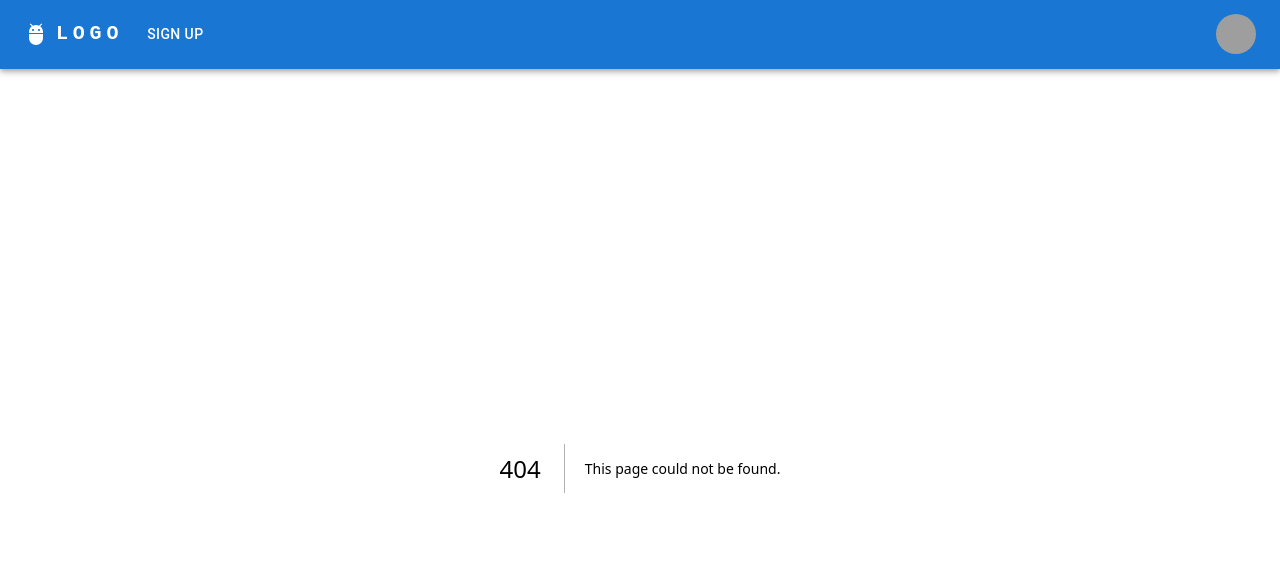
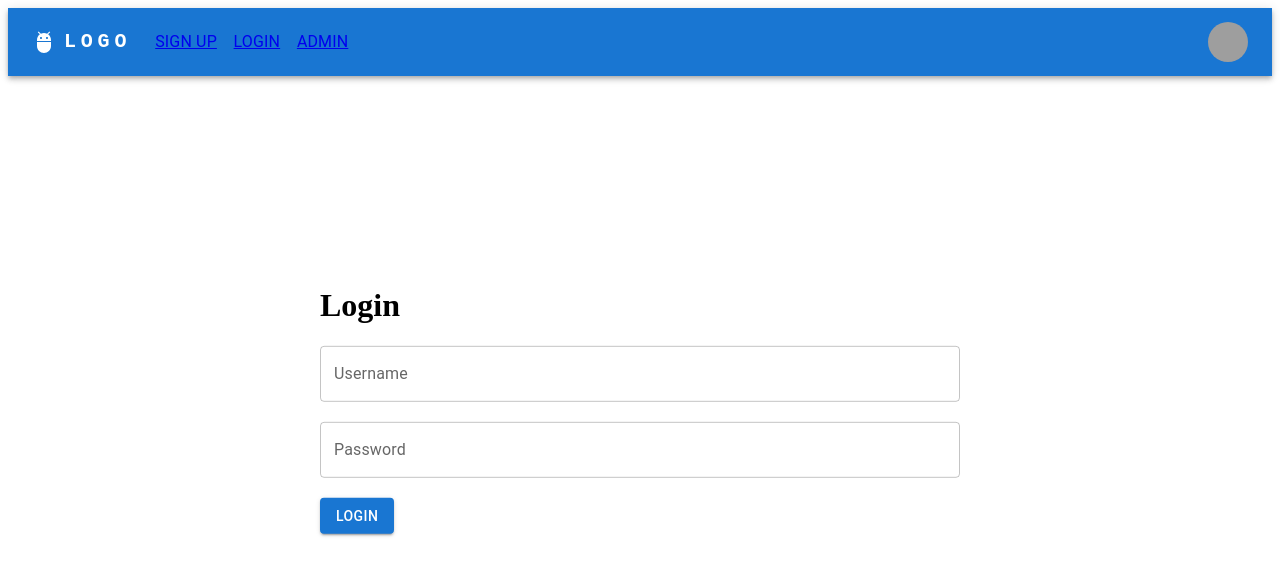
Before and after one commit to simonteoh/nextjs-frontend, a Next.js app: page /login in a window 1280 px wide. Before the commit this address had no page. Shown: the top 576 px of the page. Built offline with nearby package versions, Linux system fonts and the light colour scheme; grey boxes are pictures that could not be loaded.

Commit message:
#1 login api

```diff
--- a/components/Navbar.tsx
+++ b/components/Navbar.tsx
@@ -14,7 +14,7 @@ import MenuItem from '@mui/material/MenuItem';
 import AdbIcon from '@mui/icons-material/Adb';
 import Link from 'next/link';
 
-const pages = ['Sign Up'];
+const pages = [{name: 'Sign Up', url: 'signup'},{name: 'Login', url: 'login'}, {name: 'Admin', url: 'admin'}];
 const settings = ['Profile', 'Account', 'Dashboard', 'Logout'];
 
 function Navbar() {
@@ -89,8 +89,8 @@ function Navbar() {
               }}
             >
               {pages.map((page) => (
-                <MenuItem key={page} onClick={handleCloseNavMenu}>
-                  <Link href="/signup"><Typography textAlign="center">{page}</Typography></Link>
+                <MenuItem key={page.name} onClick={handleCloseNavMenu}>
+                  <Link href={page.url}><Typography textAlign="center">{page.url}</Typography></Link>
                 </MenuItem>
               ))}
             </Menu>
@@ -117,11 +117,11 @@ function Navbar() {
           <Box sx={{ flexGrow: 1, display: { xs: 'none', md: 'flex' } }}>
             {pages.map((page) => (
               <Button
-                key={page}
+                key={page.name}
                 onClick={handleCloseNavMenu}
                 sx={{ my: 2, color: 'white', display: 'block' }}
               >
-                {page}
+                <Link href={page.url}><Typography textAlign="center">{page.name}</Typography></Link>
               </Button>
             ))}
           </Box>
--- a/pages/api/hello.ts
+++ /dev/null
@@ -1,13 +0,0 @@
-// Next.js API route support: https://nextjs.org/docs/api-routes/introduction
-import type { NextApiRequest, NextApiResponse } from 'next'
-
-type Data = {
-  name: string
-}
-
-export default function handler(
-  req: NextApiRequest,
-  res: NextApiResponse<Data>
-) {
-  res.status(200).json({ name: 'John Doe' })
-}
--- /dev/null
+++ b/pages/login/index.tsx
@@ -0,0 +1,51 @@
+import { Button, TextField } from '@mui/material';
+import axios from 'axios';
+import React, { useRef } from 'react';
+import { toast, ToastContainer } from 'react-toastify';
+import "react-toastify/dist/ReactToastify.css";
+import styles from '../../styles/Signup.module.css';
+import { useRouter } from 'next/router';
+
+
+function Login() {
+    const router = useRouter();
+    const inputForm = useRef<HTMLFormElement>(null);
+    const handleSubmit = async(event: React.FormEvent) => {
+        event.preventDefault()
+        try {
+            const response = await toast.promise(
+                axios.post("http://localhost:5000/auth/login",{
+                    username:inputForm.current?.username.value,
+                    password:inputForm.current?.password.value}),
+                {
+                  pending: "Logging in",
+                  success: 'Welcome!',
+                  error: 'Something went wrong'
+                },{
+                    position: toast.POSITION.TOP_RIGHT
+                }
+            ).then(function(){
+                router.push('/')
+            });
+        } catch (error) {
+
+        }
+
+      };
+
+    return (
+        <React.Fragment>
+            <ToastContainer />
+        <div className={styles.signup}>
+        <form ref={inputForm} onSubmit={handleSubmit}>
+                <h1>Login</h1>
+                <TextField id="outlined-basic" label="Username" variant="outlined" name='username'/>
+                <TextField id="outlined-basic" label="Password" variant="outlined" name='password' type="password"/>
+                <Button variant="contained" type='submit'>Login</Button>
+            </form>
+        </div>
+        </React.Fragment>
+    );
+}
+
+export default Login;
```
Also changed, not shown: pages/admin/index.tsx (added, +57 -0 lines).
